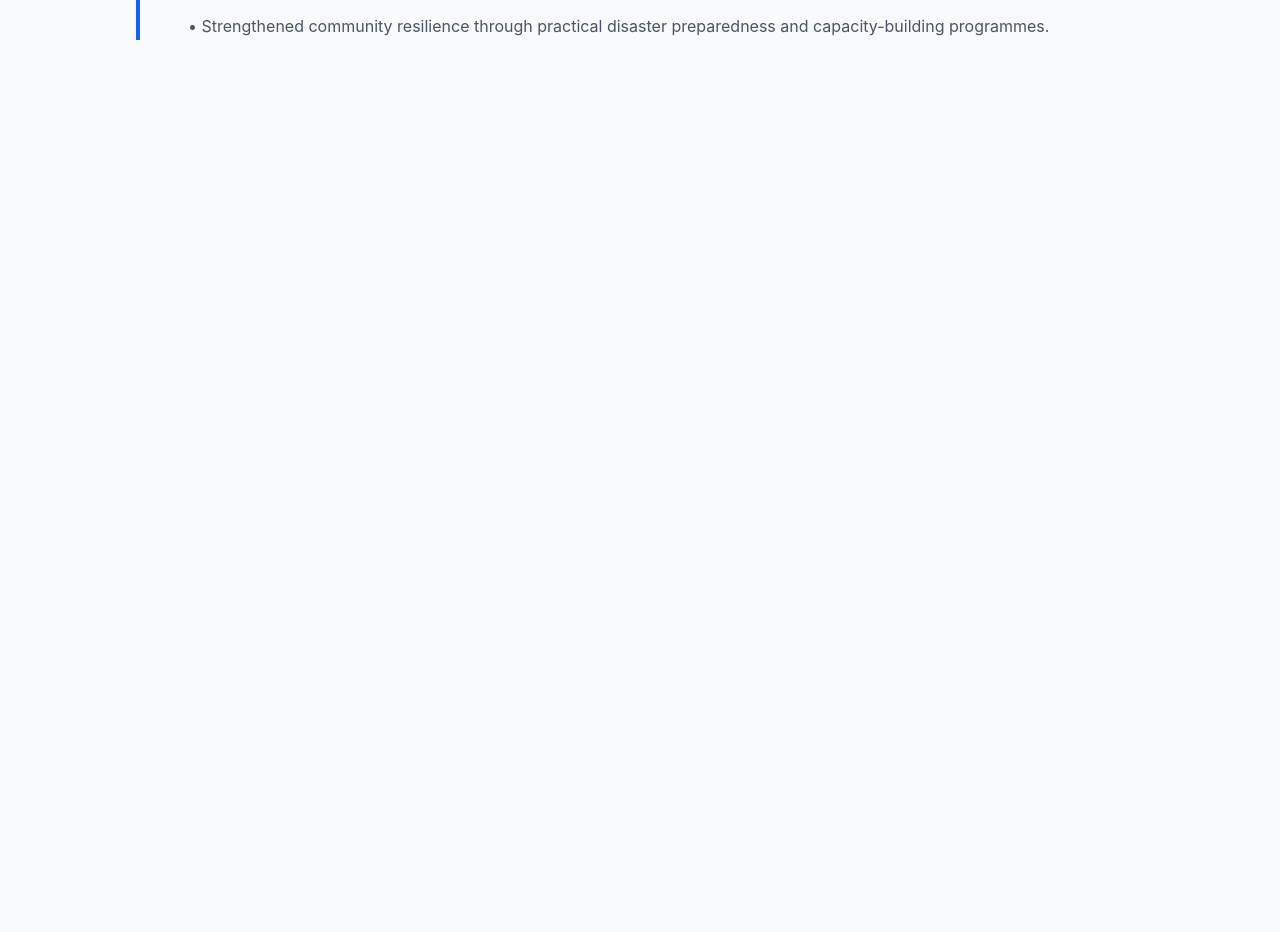
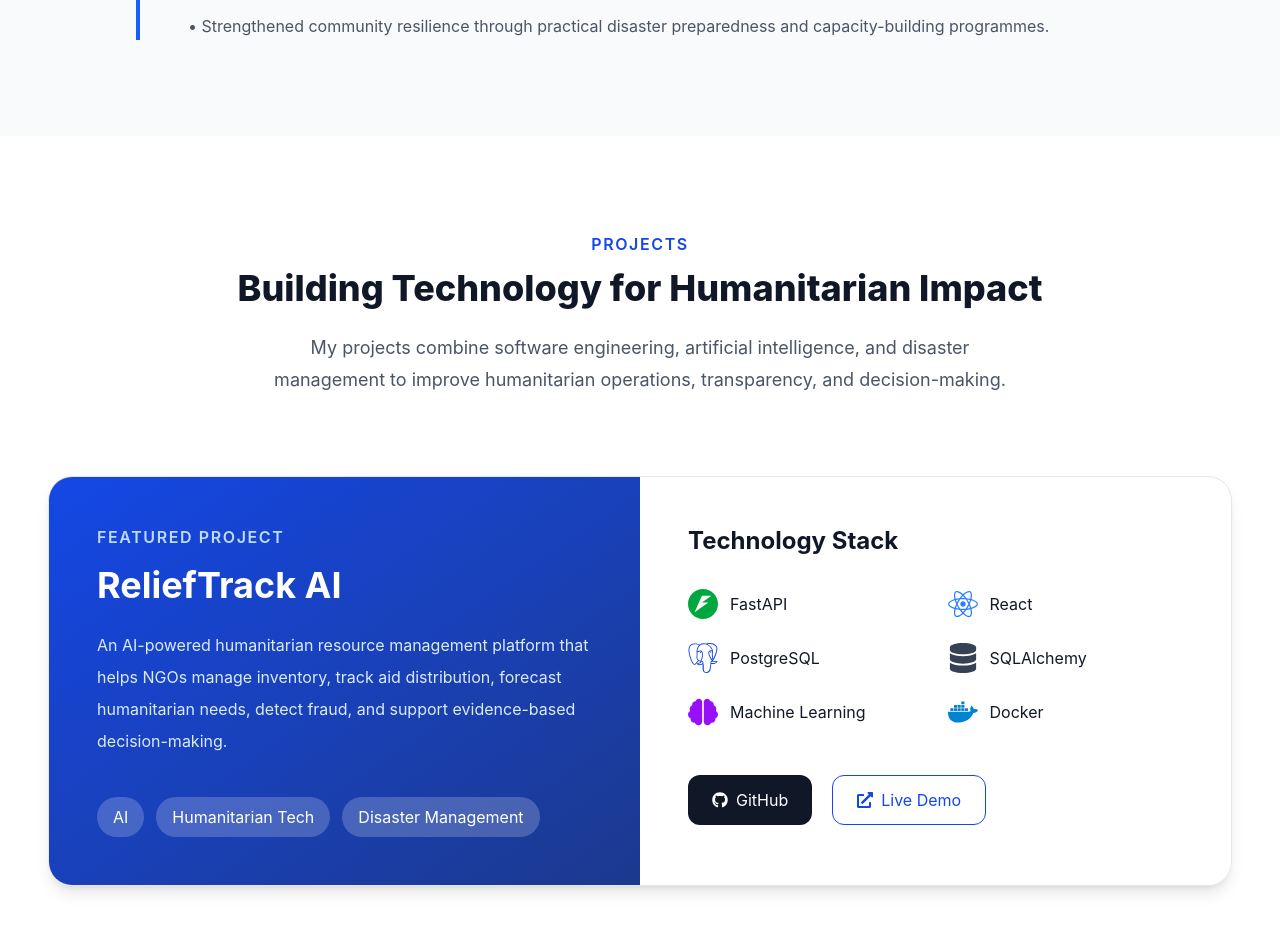
Before and after one commit to millywanderi/millicent-portfolio, a React (Vite) app: page / in a window 1280 px wide. Shown: the part 2840-3772 px from the top of the page. Before the commit the page ends 2976 px from the top, so only its background shows below. Built offline with nearby package versions, Linux system fonts and the light colour scheme.

Commit message:
Mapped the projects page

```diff
--- a/src/App.tsx
+++ b/src/App.tsx
@@ -2,6 +2,7 @@ import Layout from "./components/layout/Layout";
 import Hero from "./components/sections/Hero";
 import About from "./components/sections/About";
 import Experience from "./components/sections/Experience";
+import Projects from "./components/sections/Projects";
 
 function App() {
   return (
@@ -9,6 +10,7 @@ function App() {
       <Hero />
       <About />
       <Experience />
+      <Projects />
     </Layout>
   );
 }
```
